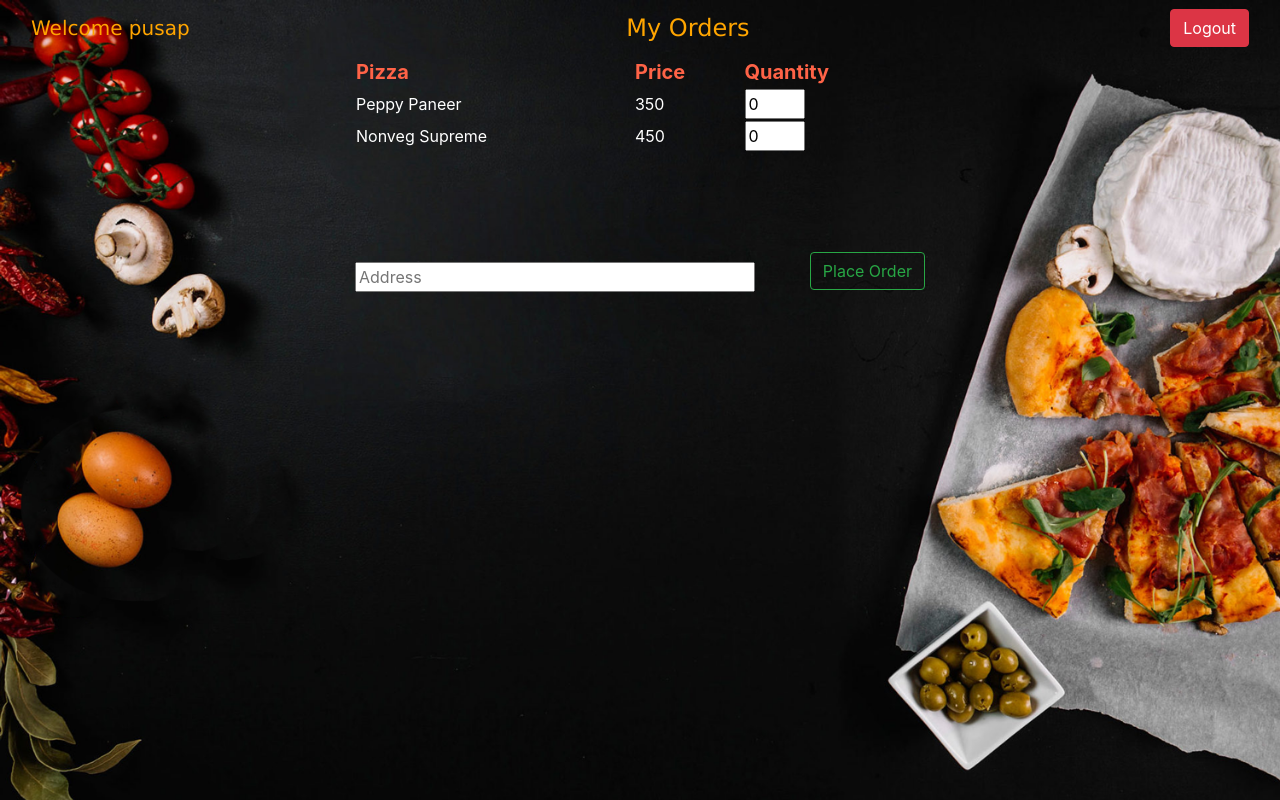
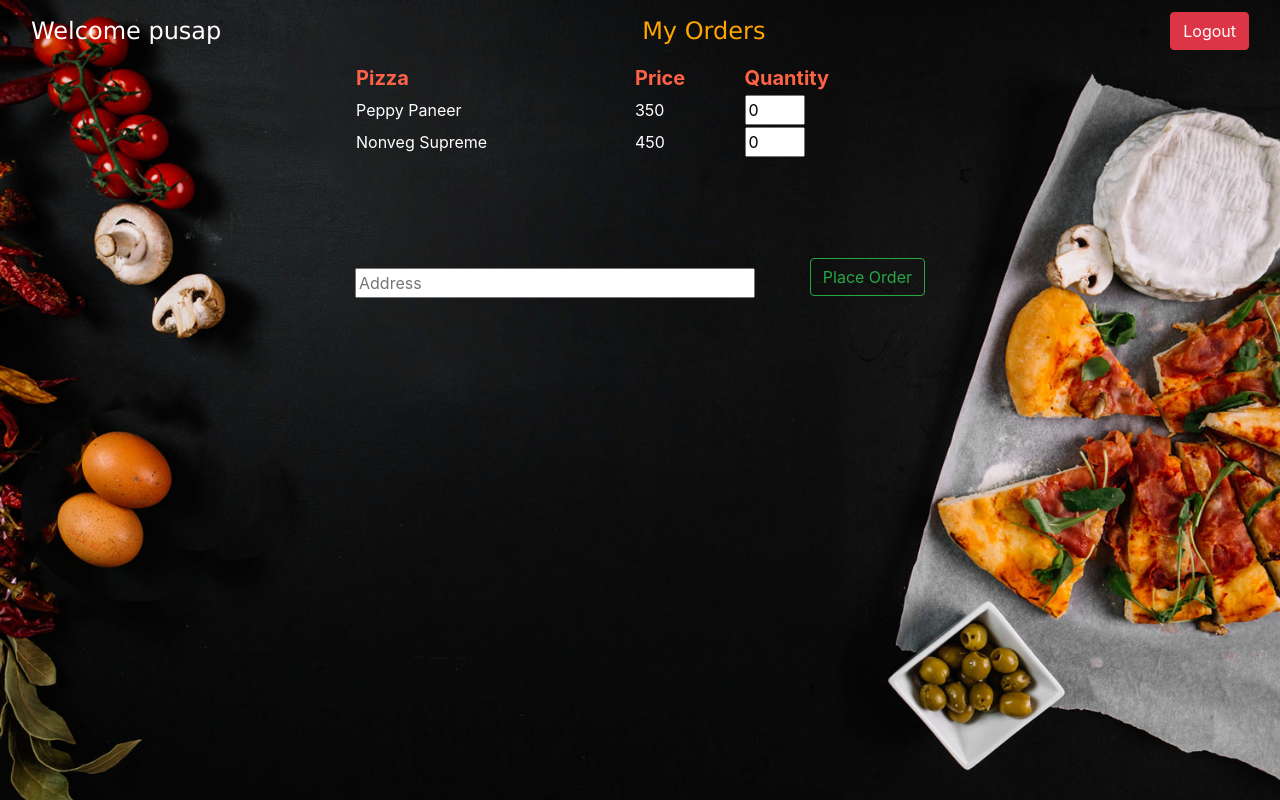
Before and after one commit to HasithaHasta/ThePizzaHouse, a Django app: page /customer/welcome/ in a window 1280 px wide. Run offline with Django 3.2, Linux system fonts and the light colour scheme; a user stored in the database is signed in; data comes from the database, SQL or seed files in the repository; some libraries are stand-ins or nearby versions.

Commit message:
Update customerwelcome.html

```diff
--- a/templates/pizzaapp/customerwelcome.html
+++ b/templates/pizzaapp/customerwelcome.html
@@ -4,7 +4,7 @@
 
 <div class="container-fluid" style="position: absolute;height: 800px;background-size: cover;background-image: url({%static "images/customer.png" %});">
 	<nav class="navbar">
-  <a class="navbar-brand" style="color: orange;font-family:verdana">Welcome {{username}}</a>
+  <a class="navbar-brand" style="color: white;font-family:verdana;font-size: 150%">Welcome {{username}}</a>
   <a class="nav-item" style="color: orange;font-size: 150%;font-family:verdana" href="/userorders/">My Orders</a>
   <!-- <form class="form-inline">
     <input class="form-control mr-sm-2" type="search" placeholder="Search" aria-label="Search">
```
